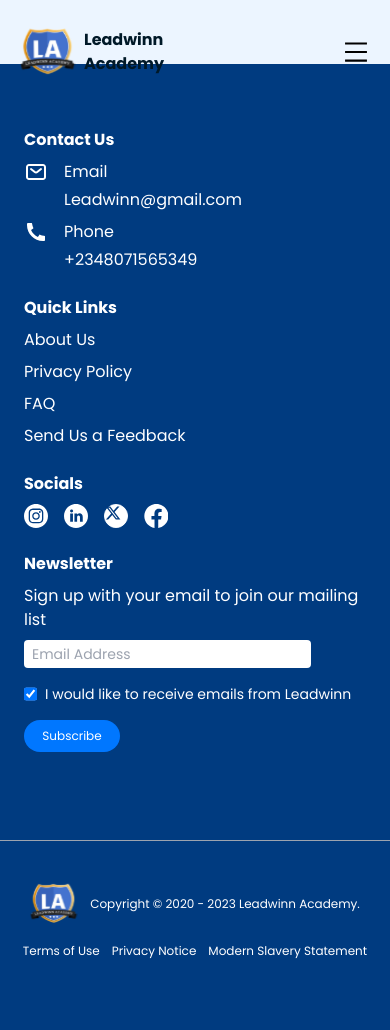
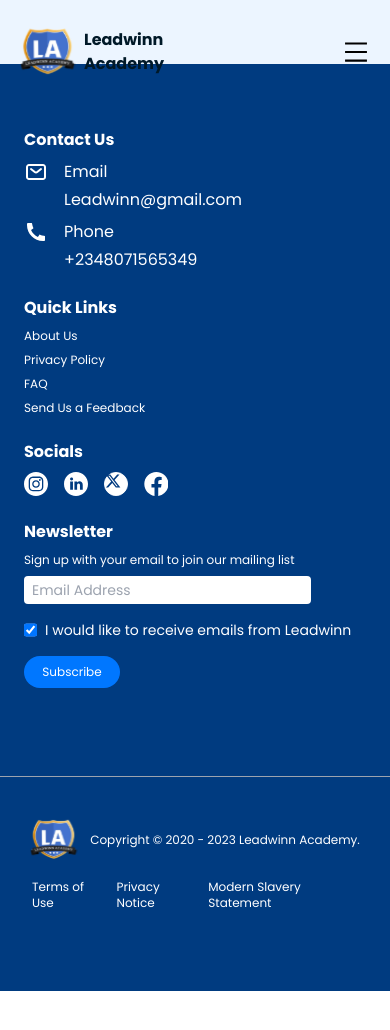
Before and after one commit to Adeleyeha-17/Leadwinn-Academy, a React (Vite) app: page / in a window 390 px wide. Shown: the top 1030 px of the page. After the commit the page ends 991 px from the top, so only its background shows below. Built offline with nearby package versions, Linux system fonts and the light colour scheme.

Commit message:
updated footer

```diff
--- a/src/components/Footer/Footer.tsx
+++ b/src/components/Footer/Footer.tsx
@@ -53,8 +53,8 @@
                </svg>
 
                <div className="flex flex-col gap-1">
-                  <h1 className="sm:max-lg:text-sm md:font-medium md:text-base">Email</h1>
-                  <h1 className="sm:max-lg:text-sm md:text-sm">Leadwinn@gmail.com</h1>
+                  <h1 className="sm:max-lg:text-xs md:font-medium md:text-base">Email</h1>
+                  <h1 className="sm:max-lg:text-xs md:text-sm">Leadwinn@gmail.com</h1>
                </div>
             </div>
 
@@ -66,15 +66,15 @@
                </h1>
 
                <div className="flex flex-col gap-1">
-                  <h1 className="sm:max-lg:text-sm md:font-medium md:text-base">Phone</h1>
-                  <h1 className="sm:max-lg:text-sm md:text-sm">+2348071565349</h1>
+                  <h1 className="sm:max-lg:text-xs md:font-medium md:text-base">Phone</h1>
+                  <h1 className="sm:max-lg:text-xs md:text-sm">+2348071565349</h1>
                </div>
             </div>
          </div>
 
          <div className="flex flex-col gap-2">
             <h1 className="sm:max-md:text-base font-bold md:text-lg">Quick Links</h1>
-            <div className="flex flex-col gap-2 sm:max-lg:text-sm md:text-base">
+            <div className="flex flex-col gap-2 text-xs md:text-base">
                {
                quickLinks.map(links => (
                   <Link to={
@@ -114,7 +114,7 @@
          <div className="flex flex-col gap-2">
             <h1 className="sm:max-md:text-base font-bold md:text-lg">Newsletter</h1>
 
-            <h1 className="sm:max-md:text-sm md:text-base">Sign up with your email to join our mailing list</h1>
+            <h1 className="text-xs md:text-base">Sign up with your email to join our mailing list</h1>
 
             <div className="flex flex-col gap-3">
               <form>
@@ -138,7 +138,7 @@
             <Link to="/"><img src="./leadwinn.svg" alt="leadwinn logo" className='w-12'/></Link>
             <h5 className='text-xs sm:text-sm lg:text-base'>Copyright © 2020 - 2023 Leadwinn Academy. <span className='hidden sm:inline-block'>All rights reserved</span></h5>
           </div>
-            <div className='flex items-center gap-3 sm:gap-4 text-xs sm:text-sm lg:text-base'>
+            <div className='flex items-center gap-3 px-8 sm:gap-4 text-xs sm:text-sm lg:text-base'>
             <Link to="">Terms of Use</Link>
             <Link to="">Privacy Notice</Link>
             <Link to="">Modern Slavery Statement</Link>
```
